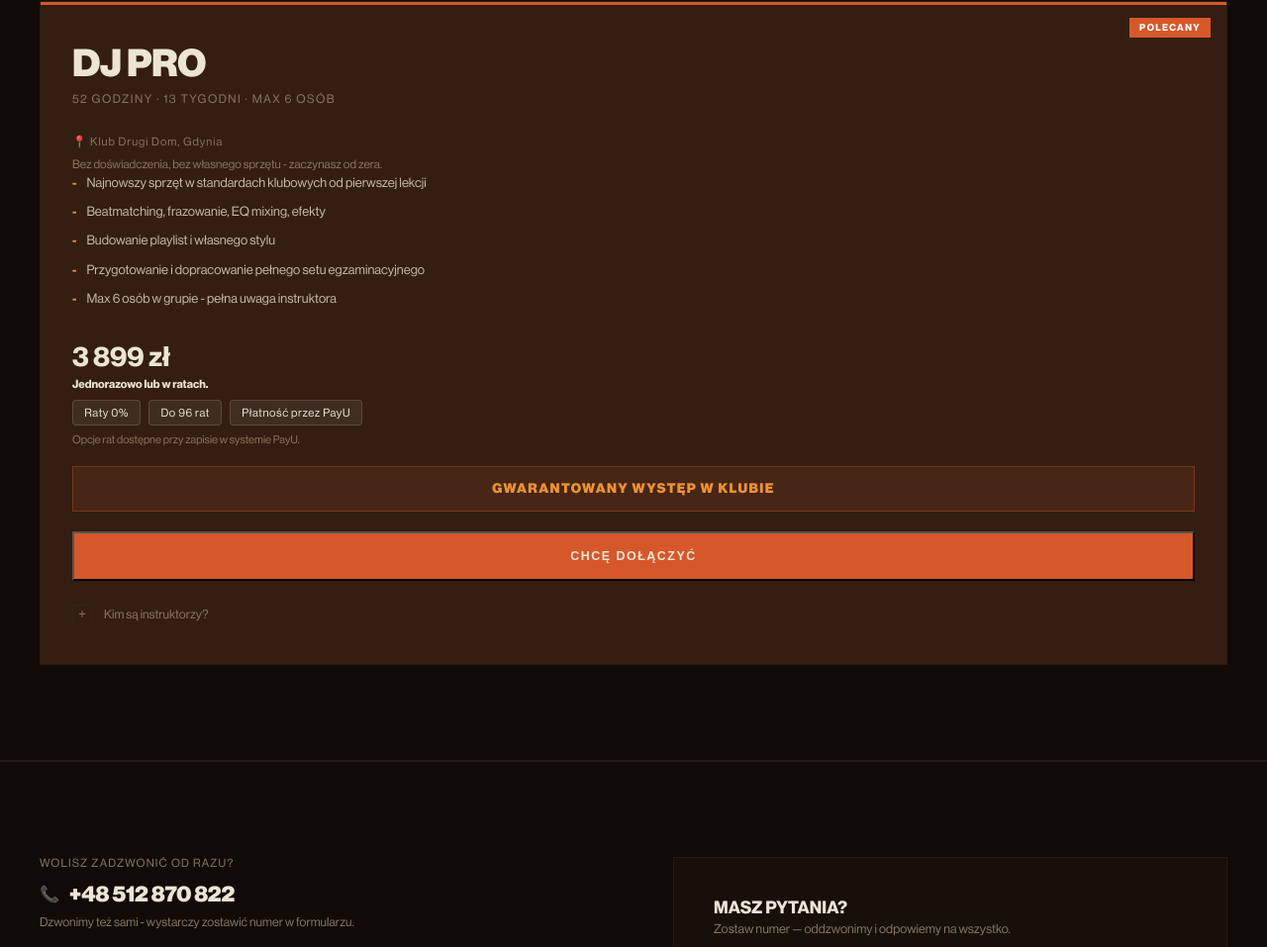
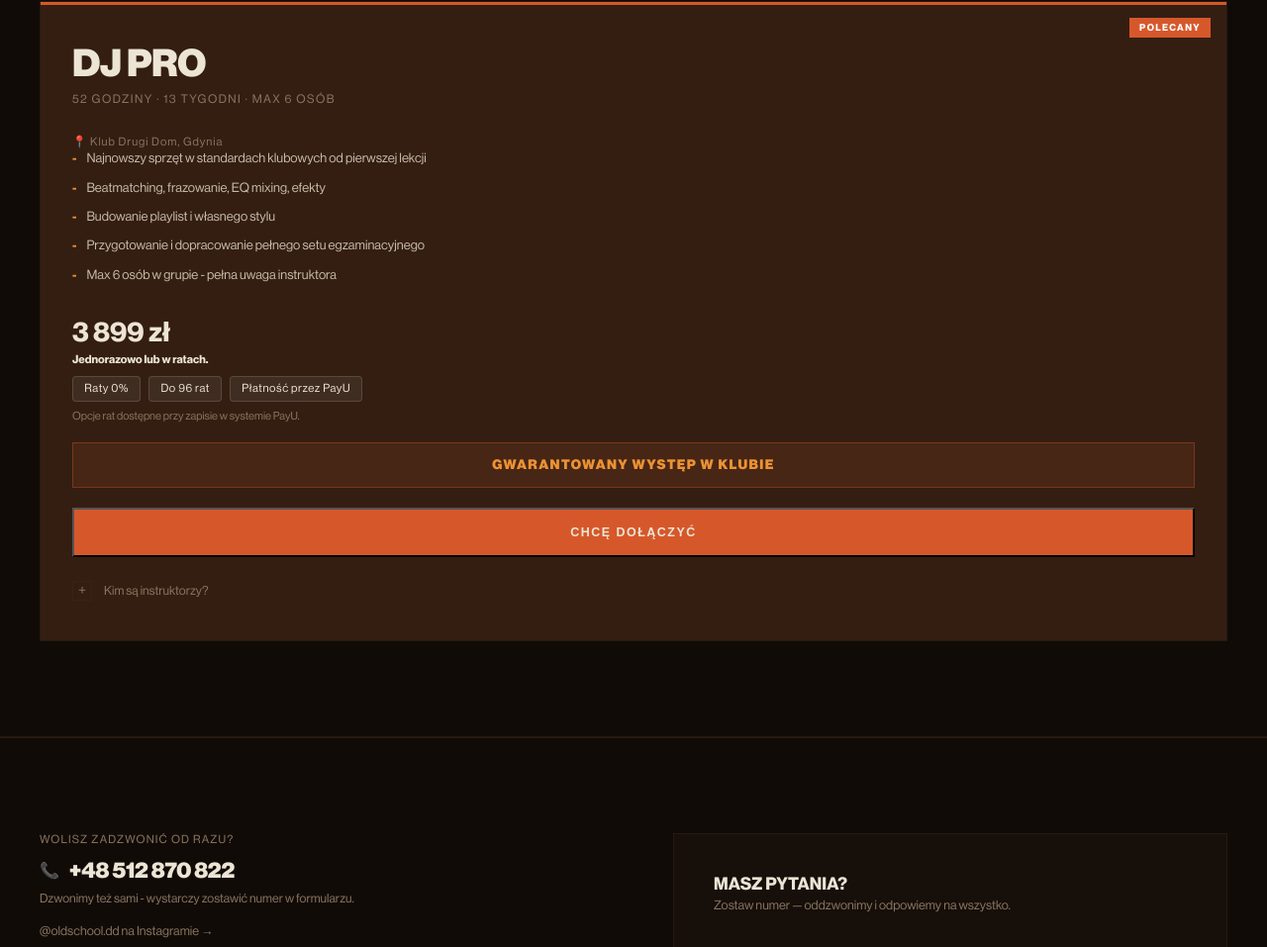
Before and after one commit to kamilklerk/oldschool-demo, a plain HTML site: page index.html in a window 1280 px wide. Shown: the part 5058-6015 px from the top of the page at 99% size. Drawn offline with Linux system fonts and the light colour scheme.

Commit message:
Remove 'bez doswiadczenia' subtext from DJ PRO card
Co-Authored-By: Claude Sonnet 4.6 <noreply@anthropic.com>
Claude-Session: https://claude.ai/code/session_01QgS5YmupTcWXrVcmK3M2KX

```diff
--- a/index.html
+++ b/index.html
@@ -1962,7 +1962,7 @@
             <div style="font-size:0.72rem;color:var(--muted);margin-top:0.35rem;letter-spacing:0.08em;">📍 Klub Drugi Dom, Gdynia</div>
 
 
-            <p style="font-size:0.75rem;color:var(--muted);margin-top:0.4rem;line-height:1.5;">Bez doświadczenia, bez własnego sprzętu - zaczynasz od zera.</p>
+
 
             <ul class="course-features">
               <li>Najnowszy sprzęt w standardach klubowych od pierwszej lekcji</li>
```
